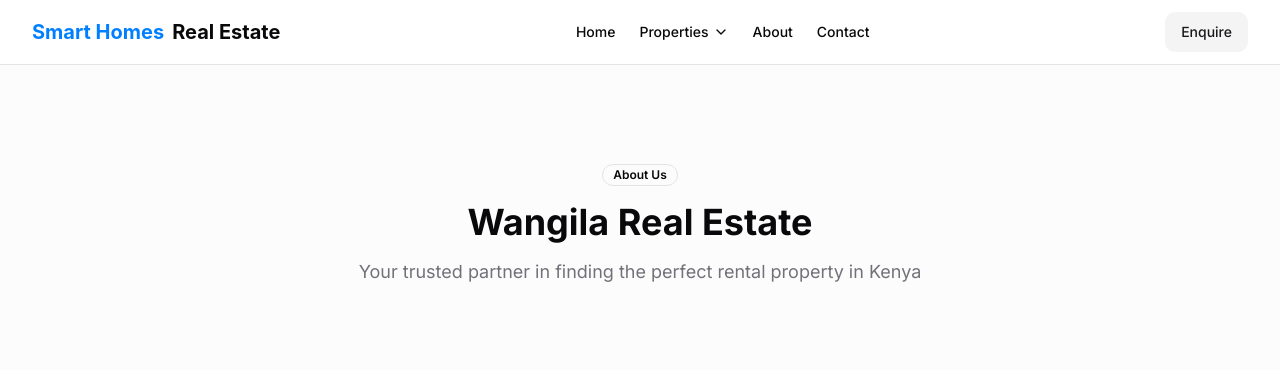
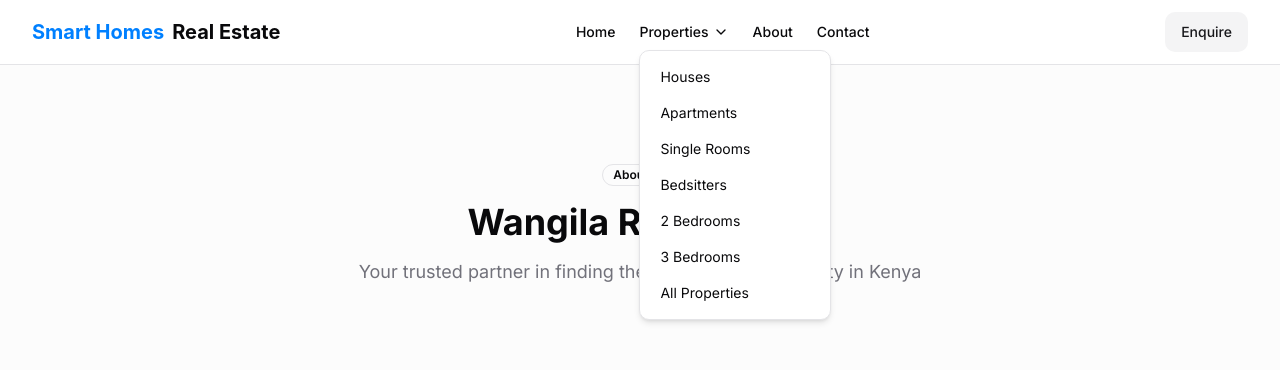
Before and after one commit to Pius-Mwiti/2real-estate-project, a React (Vite) app: page /about in a window 1280 px wide. Both pictures are taken after a click on the button "Properties". Shown: the top 370 px of the page. Built offline with nearby package versions, Linux system fonts and the light colour scheme.

Commit message:
Fix: Prevent premature dropdown close
The properties dropdown menu was closing too quickly. Modified the component to prevent the dropdown from closing until a menu item is selected.

```diff
--- a/src/components/RealEstateHeader.tsx
+++ b/src/components/RealEstateHeader.tsx
@@ -7,6 +7,15 @@ import { Sheet, SheetContent, SheetTrigger } from "@/components/ui/sheet";
 
 const RealEstateHeader = () => {
   const [isMobileMenuOpen, setIsMobileMenuOpen] = useState(false);
+  const [isDropdownOpen, setIsDropdownOpen] = useState(false);
+
+  const toggleDropdown = () => {
+    setIsDropdownOpen(!isDropdownOpen);
+  };
+
+  const closeDropdown = () => {
+    setIsDropdownOpen(false);
+  };
 
   return (
     <header className="sticky top-0 z-50 w-full border-b bg-background/95 backdrop-blur supports-[backdrop-filter]:bg-background/60">
@@ -23,55 +32,71 @@ const RealEstateHeader = () => {
           <Link to="/" className="text-sm font-medium transition-colors hover:text-primary">
             Home
           </Link>
-          <div className="relative group">
-            <button className="flex items-center gap-1 text-sm font-medium transition-colors hover:text-primary">
+          <div className="relative">
+            <button
+              className="flex items-center gap-1 text-sm font-medium transition-colors hover:text-primary"
+              onClick={toggleDropdown}
+              aria-expanded={isDropdownOpen}
+              aria-haspopup="true"
+            >
               Properties
               <ChevronDown className="h-4 w-4" />
             </button>
-            <div className="absolute left-0 top-full z-50 mt-2 hidden w-48 rounded-md border bg-card p-2 shadow-md group-hover:block">
+            {isDropdownOpen && (
+              <div
+                className="absolute left-0 top-full z-50 mt-2 w-48 rounded-md border bg-card p-2 shadow-md"
+              >
                 <Link
                   to="/properties?type=House"
                   className="block rounded-sm px-3 py-2 text-sm hover:bg-muted"
+                  onClick={closeDropdown}
                 >
                   Houses
                 </Link>
                 <Link
                   to="/properties?type=Apartment"
                   className="block rounded-sm px-3 py-2 text-sm hover:bg-muted"
+                  onClick={closeDropdown}
                 >
                   Apartments
                 </Link>
                 <Link
                   to="/properties?type=Single Room"
                   className="block rounded-sm px-3 py-2 text-sm hover:bg-muted"
+                  onClick={closeDropdown}
                 >
                   Single Rooms
                 </Link>
                 <Link
                   to="/properties?type=Bedsitter"
                   className="block rounded-sm px-3 py-2 text-sm hover:bg-muted"
+                  onClick={closeDropdown}
                 >
                   Bedsitters
                 </Link>
                 <Link
                   to="/properties?type=2 Bedroom"
                   className="block rounded-sm px-3 py-2 text-sm hover:bg-muted"
+                  onClick={closeDropdown}
                 >
                   2 Bedrooms
                 </Link>
                 <Link
                   to="/properties?type=3 Bedroom"
                   className="block rounded-sm px-3 py-2 text-sm hover:bg-muted"
+                  onClick={closeDropdown}
                 >
                   3 Bedrooms
                 </Link>
                 <Link
                   to="/properties"
                   className="block rounded-sm px-3 py-2 text-sm hover:bg-muted"
+                  onClick={closeDropdown}
                 >
                   All Properties
                 </Link>
               </div>
+            )}
           </div>
           <Link to="/about" className="text-sm font-medium transition-colors hover:text-primary">
             About
```
Lines whose indentation alone changed are shown as unchanged.
